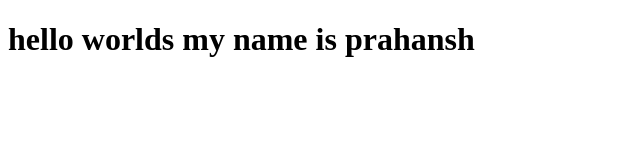
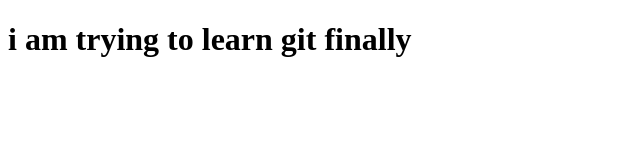
Before and after one commit to prashansh/try-outs, a plain HTML site: page index.html in a window 1280 px wide. Shown: the whole page, without its empty margins (0-640 px from the left). Drawn offline with Linux system fonts and the light colour scheme.

Commit message:
5th commit

```diff
--- a/index.html
+++ b/index.html
@@ -6,6 +6,6 @@
     <title>Document</title>
 </head>
 <body>
-    <h1>hello worlds my name is prahansh</h1>
+    <h1>i am trying to learn git finally </h1>
 </body>
 </html>
```
